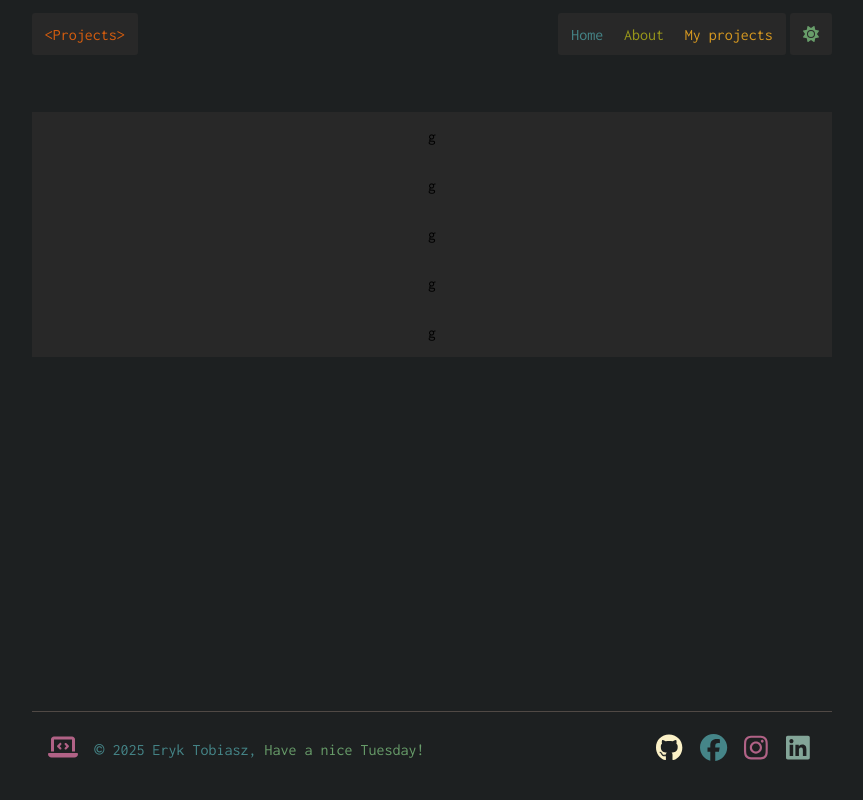
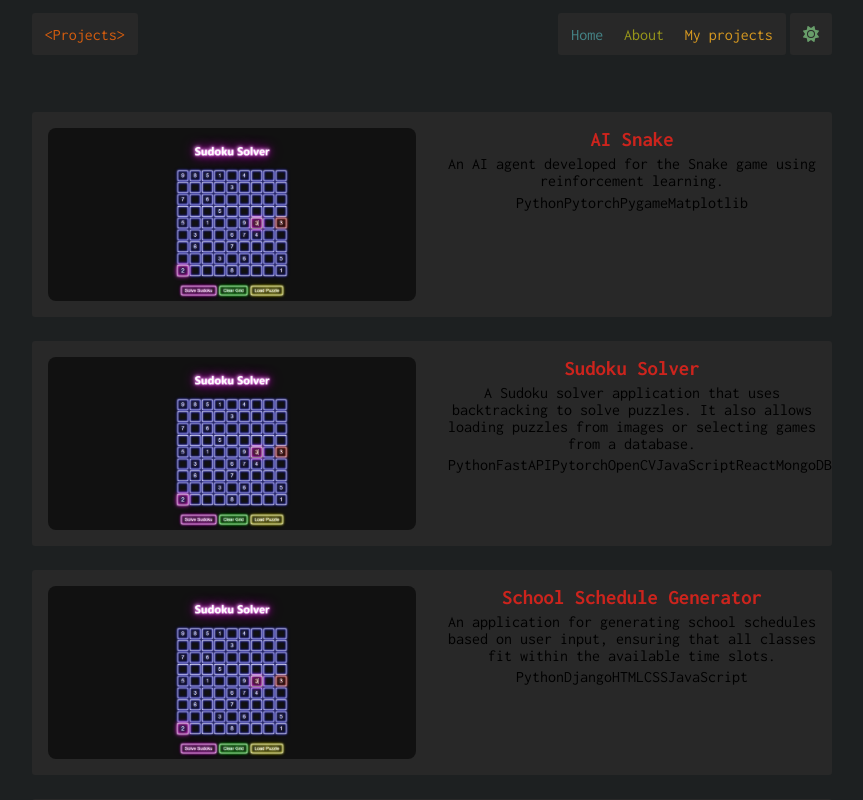
Before and after one commit to Enchiii/Portfolio, a React (Vite) app in the folder frontend/: page /projects in a window 1280 px wide. Shown: the top 800 px of the page, without its empty margins (208-1071 px from the left). Built offline with nearby package versions, Linux system fonts and the light colour scheme.

Commit message:
my prjects

```diff
--- a/frontend/src/assets/projectsList.json
+++ b/frontend/src/assets/projectsList.json
@@ -2,7 +2,7 @@
     {
         "title": "AI Snake",
         "description": "An AI agent developed for the Snake game using reinforcement learning.",
-        "images": [],
+        "image": "/Projects/sudoku.png",
         "technologies": [
             "Python",
             "Pytorch",
@@ -14,7 +14,7 @@
     {
         "title": "Sudoku Solver",
         "description": "A Sudoku solver application that uses backtracking to solve puzzles. It also allows loading puzzles from images or selecting games from a database.",
-        "images": [],
+        "image": "/Projects/sudoku.png",
         "technologies": [
             "Python",
             "FastAPI",
@@ -29,7 +29,7 @@
     {
         "title": "School Schedule Generator",
         "description": "An application for generating school schedules based on user input, ensuring that all classes fit within the available time slots.",
-        "images": [],
+        "image": "/Projects/sudoku.png",
         "technologies": [
             "Python",
             "Django",
@@ -42,7 +42,7 @@
     {
         "title": "MLLib",
         "description": "A small machine learning library written from scratch and still under development. It focuses on providing basic ML algorithms and utilities.",
-        "images": [],
+        "image": "/Projects/sudoku.png",
         "technologies": [
             "Python",
             "Cupy",
@@ -53,7 +53,7 @@
     {
         "title": "The Ruined World",
         "description": "A hack and slash game being developed in Unity. Currently in development, with plans for complex combat mechanics and an engaging story.",
-        "images": [],
+        "image": "/Projects/sudoku.png",
         "technologies": [
             "Unity",
             "C#"
--- a/frontend/src/components/SingleProject.jsx
+++ b/frontend/src/components/SingleProject.jsx
@@ -1,14 +1,25 @@
-/* eslint-disable no-unused-vars */
-import '../styles/SingleProject.css'
+/* eslint-disable react/prop-types */
+import '../styles/SingleProject.css';
 
-// eslint-disable-next-line react/prop-types
-const SingleProject = ({project}) => {
-    return (
-        <div className="project">
-            {/* {{project}} */}
-            g
-        </div>
-    )
-}
+// eslint-disable-next-line react/prop-types, no-unused-vars
+const SingleProject = ({ project }) => {
+  return (
+    <div className="project">
+      {/* <img src={project.image} alt={`${project.title} thumbnail`} className="project-image" /> */}
+      <img src="/Projects/sudoku.png" className='project-image'/>
+      <div className='project-description'>
+        <h3 className='title'>{project.title}</h3>
+        <p>{project.description}</p>
+
+        <p className="technologies">
+            {project.technologies.map((tech, index) => (
+                <span key={index} className="technology">{tech}</span>
+            ))}
+        </p>
+
+      </div>
+    </div>
+  );
+};
 
 export default SingleProject;
--- a/frontend/src/pages/About.jsx
+++ b/frontend/src/pages/About.jsx
@@ -11,7 +11,7 @@ const About = () => {
     const copyEmailToClipboard = () => {
         const email = "eryktobiasz2006@gmail.com";
         navigator.clipboard.writeText(email).then(() => {
-            console.log(`Email ${email} has been copied to clipboard!`);
+            alert(`Email ${email} has been copied to clipboard!`);
         }).catch(err => {
             console.error('Failed to copy email: ', err);
         });
--- a/frontend/src/pages/Projects.jsx
+++ b/frontend/src/pages/Projects.jsx
@@ -1,7 +1,7 @@
 import { useState, useEffect } from "react";
 import projectData from '../assets/projectsList.json';
 import SingleProject from "../components/SingleProject";
-import '../styles/Projects.css'
+import '../styles/Projects.css';
 
 const Projects = () => {
   const [projects, setProjects] = useState([]);
@@ -12,7 +12,7 @@ const Projects = () => {
   }, []);
 
   return (
-    <div>
+    <div className="projects-container">
       {projects.map((project, index) => (
         <SingleProject key={index} project={project} />
       ))}
--- a/frontend/src/styles/Projects.css
+++ b/frontend/src/styles/Projects.css
@@ -1,2 +1,8 @@
 @import url("ColorsDark.css");
 @import url("ColorsLight.css");
+
+.projects-container{
+    display: flex;
+    flex-direction: column;
+    gap: 1.5rem;
+}
--- a/frontend/src/styles/SingleProject.css
+++ b/frontend/src/styles/SingleProject.css
@@ -2,11 +2,11 @@
 @import url("ColorsLight.css");
 
 .project {
-    padding: 1rem 2rem 1rem 2rem;
     display: flex;
-    flex-direction: column;
-    align-items: center;
-    justify-content: center;
+    flex-direction: row;
+    /* align-items: center; */
+    /* justify-content: center; */
+    border-radius: .2rem;
 }
 
 body.dark .project {
@@ -16,3 +16,28 @@ body.dark .project {
 body.light .project {
     background-color: var(--bg3-light);
 }
+
+.project-image {
+    width: 50%;
+    padding: 1rem;
+    /* margin: 1rem; */
+    border-radius: 1rem;
+}
+
+.project img{
+    border-radius: 1.5rem;
+}
+
+.project-description {
+    width: 50%;
+    padding: 1rem;
+    display: flex;
+    flex-direction: column;
+    justify-content: start;
+    gap: .3rem;
+}
+
+.project-description .title {
+    font-size: 1.3rem;
+    color: var(--red1);
+}
```
Also changed, not shown: frontend/public/Projects/sudoku.png (added).
